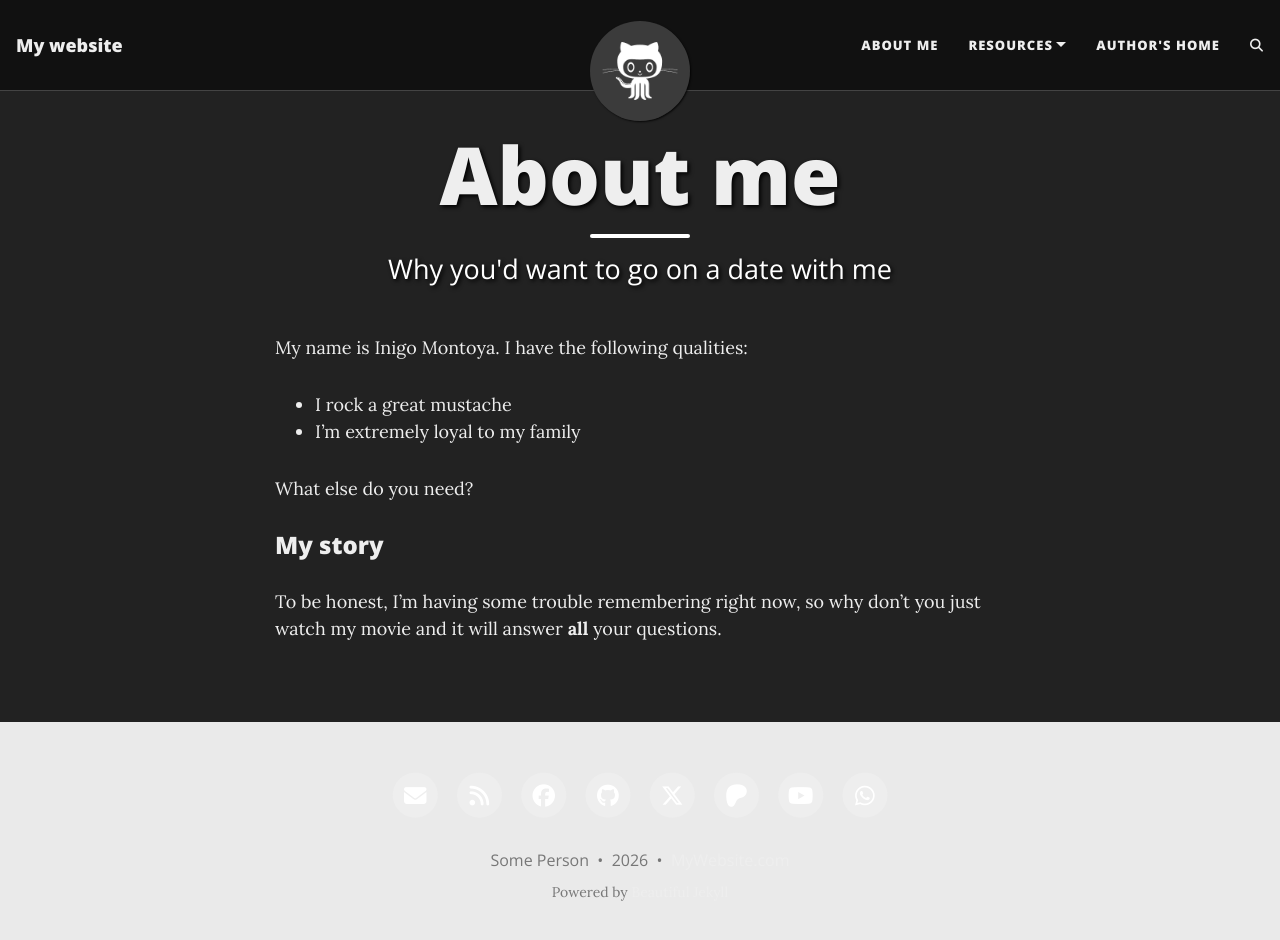
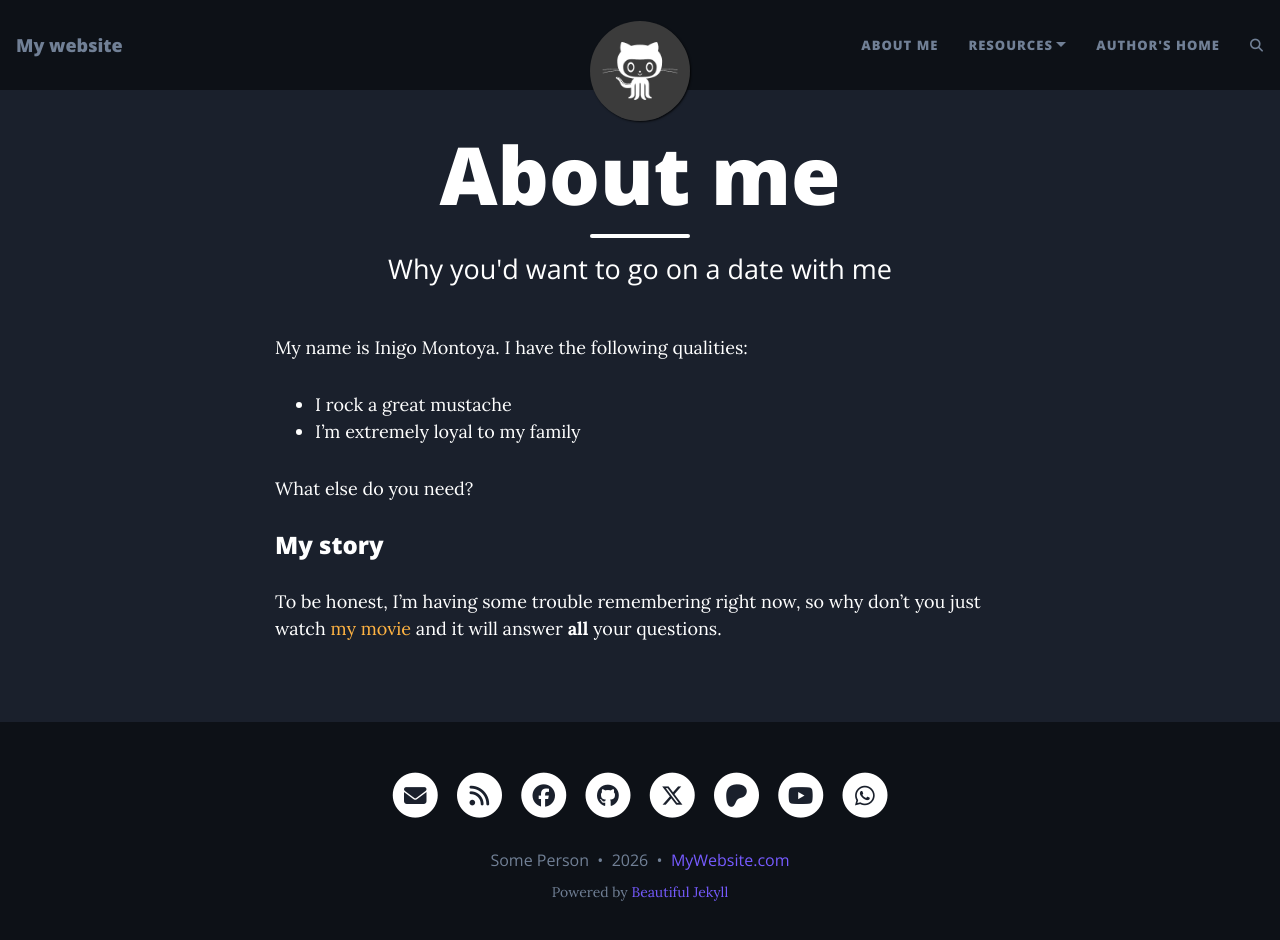
Before and after one commit to asvoice/asvoice.github.io, a Jekyll site: the page built from aboutme.md, in a window 1280 px wide and 953 px high. Shown: the top 940 px of the window. Built offline with Jekyll 4.4.1, drawn with Linux system fonts in a browser that asks for light colours; comment, search, counter and statistics services are not loaded.

Commit message:
Refactor CSS color variables and clean up styles
Updated CSS variables for color scheme and removed unused dark mode styles.

```diff
--- a/assets/css/beautifuljekyll.css
+++ b/assets/css/beautifuljekyll.css
@@ -1,22 +1,18 @@
----
-layout: null
----
-
 @import url("pygment_highlights.css");
 
 :root {
   /* config file CSS variables */
-  --page-col: {{ site.page-col | default: "#FFFFFF" }};
-  --text-col: {{ site.text-col | default: "#404040" }};
-  --link-col: {{ site.link-col | default: "#008AFF" }};
-  --hover-col: {{ site.hover-col | default: "#0085A1" }};
-  --navbar-col: {{ site.navbar-col | default: "#EAEAEA" }};
-  --navbar-text-col: {{ site.navbar-text-col | default: "#404040" }};
-  --navbar-border-col: {{ site.navbar-border-col | default: "#DDDDDD" }};
-  --footer-col: {{ site.footer-col | default: "#EAEAEA" }};
-  --footer-text-col: {{ site.footer-text-col | default: "#777777" }};
-  --footer-link-col: {{ site.footer-link-col | default: "#404040" }};
-  --footer-hover-col: {{ site.footer-hover-col | default: "#0085A1" }};
+  --page-col: #1a202c;
+  --text-col: #FFFFFF;
+  --link-col: #ffb342;
+  --hover-col: #ffd160;
+  --navbar-col: #0d1117;
+  --navbar-text-col: #718096;
+  --navbar-border-col: #1a202c;
+  --footer-col: #0d1117;
+  --footer-text-col: #718096;
+  --footer-link-col: #765bff;
+  --footer-hover-col: #0085A1;
 
   /* common CSS variables */
   --body-font: 'Lora', 'Times New Roman', serif;
@@ -36,10 +32,7 @@ body {
   color: var(--text-col);
   position: relative;
   background-color: var(--page-col);
-  {% if site.page-img %}
-  background-image: url({{ site.page-img | relative_url }});
-  background-attachment: fixed;
-  {% endif %}
+
   overflow-wrap: break-word;
   min-height: 100vh;
   display: flex;
@@ -155,10 +148,7 @@ img {
   background-color: var(--navbar-col);
   border-bottom: 1px solid var(--navbar-border-col);
   font-family: var(--header-font);
-  {% if site.navbar-img %}
-    background-image: url({{ site.navbar-img | relative_url }});
-    background-attachment: fixed;
-  {% endif %}
+
   -webkit-transition: padding .5s ease-in-out;
   -moz-transition: padding .5s ease-in-out;
   transition: padding .5s ease-in-out;
@@ -278,13 +268,11 @@ img {
   font-size: 1em;
   border: 0;
   padding: 0;
-  {% if site.navbar-var-length %}
-  min-width: 100%;
-  {% else %}
+
   min-width: 0;
   width: 100%;
   word-break: break-word;
-  {% endif %}
+
 }
 
 .navbar-custom .nav-item.dropdown .dropdown-menu .dropdown-item {
@@ -293,9 +281,9 @@ img {
   text-decoration: none !important;
   font-weight: normal;
   color: var(--navbar-text-col);
-  {% unless site.navbar-var-length %}
+
   white-space: normal;
-  {% endunless %}
+
 }
 
 @media (min-width: 1200px) {
@@ -365,18 +353,18 @@ img {
 .navbar-custom .avatar-container .avatar-img-border {
   width: 100%;
   margin-left: -50%;
-  {% unless site.round-avatar == false %}
+
     border-radius: 50%;
     box-shadow: 0 0 0.5rem rgba(0, 0, 0, .8);
     -webkit-box-shadow: 0 0 0.3125rem rgba(0, 0, 0, .8);
     -moz-box-shadow: 0 0 0.5rem rgba(0, 0, 0, .8);
-  {% endunless %}
+
 }
 .navbar-custom .avatar-container .avatar-img {
   width: 100%;
-  {% unless site.round-avatar == false %}
+
     border-radius: 50%;
-  {% endunless %}
+
   display: block;
 }
 
@@ -392,11 +380,11 @@ img {
 
   .navbar-custom.top-nav-regular .avatar-container .avatar-img-border {
     width: 100%;
-    {% unless site.round-avatar == false %}
+
     box-shadow: 1px 1px 2px rgba(0, 0, 0, .8);
     -webkit-box-shadow: 1px 1px 2px rgba(0, 0, 0, .8);
     -moz-box-shadow: 1px 1px 2px rgba(0, 0, 0, .8);
-    {% endunless %}
+
   }
 
   .navbar-custom.top-nav-regular .avatar-container .avatar-img {
@@ -412,10 +400,7 @@ footer {
   margin-top: 3.125rem;
   font-size: 0.875rem;
   background-color: var(--footer-col);
-  {% if site.footer-img %}
-    background-image: url({{ site.footer-img | relative_url }});
-    background-attachment: fixed;
-  {% endif %}
+
 }
 
 footer p.text-muted {
@@ -440,10 +425,7 @@ footer a:focus {
 footer .list-inline {
   margin: 0;
   padding: 0;
-  margin-bottom: 1.375rem;
-}
-footer .list-inline .list-inline-item {
-  margin-bottom: 0.5rem;
+  margin-bottom: 1.875rem;
 }
 footer .copyright {
   font-family: var(--header-font);
@@ -834,8 +816,6 @@ nav.top-nav-short-permanent ~ header > .intro-header.big-img {
 
 table {
   padding: 0;
-  overflow-x: auto;
-  display: block;
 }
 table tr {
   border-top: 1px solid #cccccc;
@@ -942,6 +922,10 @@ pre {
 #social-share-section {
   margin-bottom: 1.875rem;
   margin-top: 1.875rem;
+}
+
+#social-share-section a {
+  color: #fff;
 }
 
 /* --- Notification boxes --- */
@@ -1124,30 +1108,3 @@ pre {
     display: inline-block;
   }
 }
-/* --- 여기서부터 다크모드 추가 --- */
-body {
-    background-color: #222222 !important;
-    color: #eeeeee !important;
-}
-.navbar-custom, nav.navbar {
-    background-color: #111111 !important;
-    border-bottom: 1px solid #444 !important;
-}
-h1, h2, h3, h4, h5, h6, p, li, a {
-    color: #eeeeee !important;
-}
-.intro-header .site-heading, .intro-header .post-heading, .intro-header .page-heading {
-    color: #ffffff !important;
-    text-shadow: 2px 2px 4px #000000;
-}
-/* --- 여기까지 --- */
-/* 제목과 부제목을 강제로 가운데 정렬 */
-.intro-header .site-heading, .intro-header .page-heading {
-    text-align: center !important;
-}
-
-/* 본문 내용도 가운데 정렬을 원하면 아래 주석을 푸세요 */
-/* body {
-    text-align: center;
-}
-*/
```
